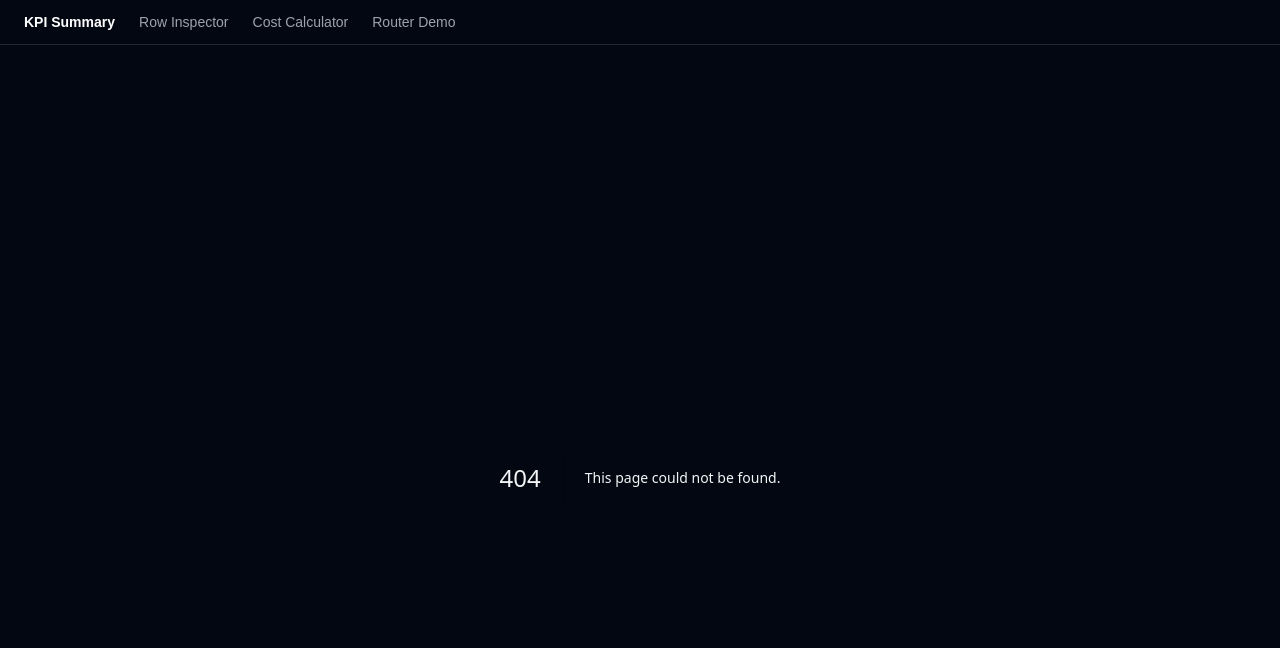
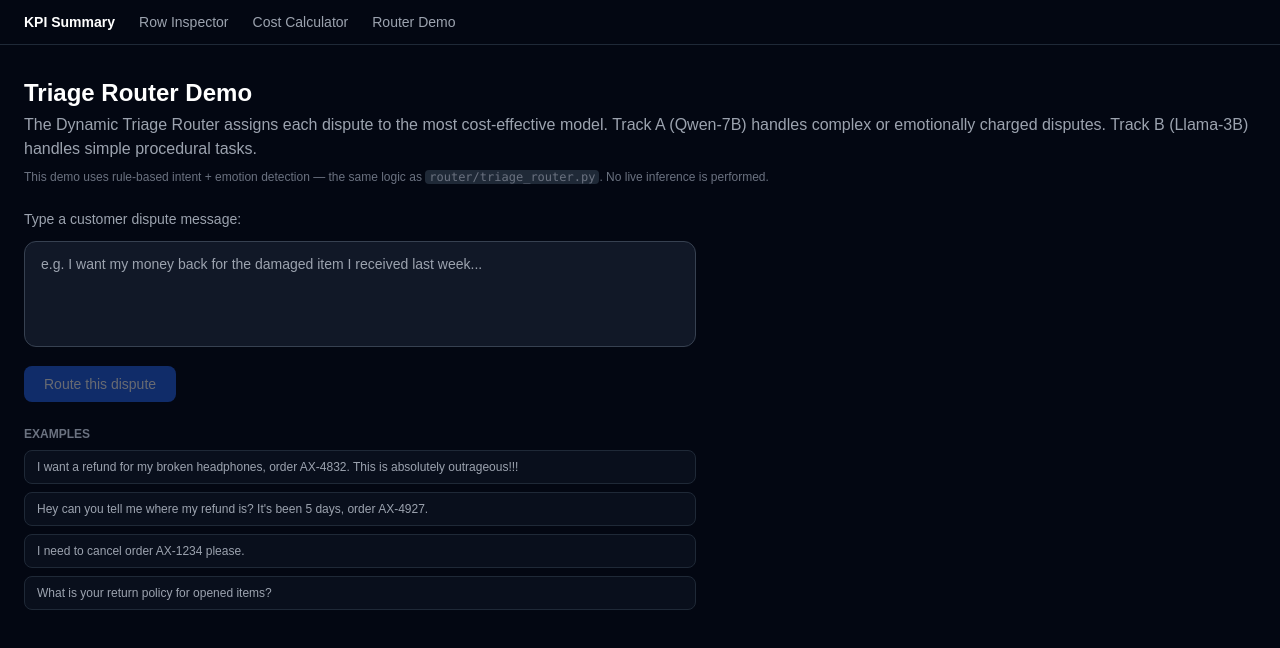
Before and after one commit to ysranis/ecommerce-return-gatekeeper, a Next.js app in the folder dashboard/: page /router in a window 1280 px wide. Before the commit this address had no page. Shown: the top 648 px of the page. Built offline with nearby package versions, Linux system fonts and the light colour scheme.

Commit message:
feat: add triage router demo page with real-time routing decisions

```diff
--- /dev/null
+++ b/dashboard/src/app/router/page.tsx
@@ -0,0 +1,22 @@
+import TriageRouterDemo from "@/components/TriageRouterDemo";
+
+export default function RouterPage() {
+  return (
+    <div className="space-y-6">
+      <div>
+        <h1 className="text-2xl font-bold text-white">Triage Router Demo</h1>
+        <p className="text-gray-400 mt-1">
+          The Dynamic Triage Router assigns each dispute to the most cost-effective model.
+          Track A (Qwen-7B) handles complex or emotionally charged disputes.
+          Track B (Llama-3B) handles simple procedural tasks.
+        </p>
+        <p className="text-xs text-gray-500 mt-2">
+          This demo uses rule-based intent + emotion detection — the same logic as{" "}
+          <code className="bg-gray-800 px-1 rounded">router/triage_router.py</code>.
+          No live inference is performed.
+        </p>
+      </div>
+      <TriageRouterDemo />
+    </div>
+  );
+}
--- /dev/null
+++ b/dashboard/src/components/TriageRouterDemo.tsx
@@ -0,0 +1,79 @@
+"use client";
+import { useState } from "react";
+import { routeDispute, type RouteResult } from "@/lib/router";
+
+const EXAMPLES = [
+  "I want a refund for my broken headphones, order AX-4832. This is absolutely outrageous!!!",
+  "Hey can you tell me where my refund is? It's been 5 days, order AX-4927.",
+  "I need to cancel order AX-1234 please.",
+  "What is your return policy for opened items?",
+];
+
+export default function TriageRouterDemo() {
+  const [message, setMessage] = useState("");
+  const [result, setResult] = useState<RouteResult | null>(null);
+
+  function handleRoute() {
+    if (!message.trim()) return;
+    setResult(routeDispute(message));
+  }
+
+  return (
+    <div className="space-y-6 max-w-2xl">
+      <div className="space-y-3">
+        <label className="block text-sm text-gray-400">Type a customer dispute message:</label>
+        <textarea
+          value={message}
+          onChange={(e) => setMessage(e.target.value)}
+          rows={4}
+          className="w-full bg-gray-900 border border-gray-700 rounded-xl px-4 py-3 text-gray-100 text-sm focus:outline-none focus:border-blue-500 resize-none"
+          placeholder="e.g. I want my money back for the damaged item I received last week..."
+        />
+        <button
+          onClick={handleRoute}
+          disabled={!message.trim()}
+          className="px-5 py-2 bg-blue-600 hover:bg-blue-500 disabled:opacity-40 disabled:cursor-not-allowed rounded-lg text-sm font-medium text-white transition-colors"
+        >
+          Route this dispute
+        </button>
+      </div>
+
+      <div className="space-y-2">
+        <div className="text-xs text-gray-500 font-semibold">EXAMPLES</div>
+        <div className="space-y-2">
+          {EXAMPLES.map((ex) => (
+            <button
+              key={ex}
+              onClick={() => { setMessage(ex); setResult(null); }}
+              className="block w-full text-left text-xs text-gray-400 hover:text-gray-200 bg-gray-900/50 border border-gray-800 rounded-lg px-3 py-2 transition-colors"
+            >
+              {ex}
+            </button>
+          ))}
+        </div>
+      </div>
+
+      {result && (
+        <div className={`border rounded-xl p-5 space-y-3 ${
+          result.track === "track_a"
+            ? "bg-blue-950/40 border-blue-700"
+            : "bg-green-950/40 border-green-700"
+        }`}>
+          <div className="flex items-center gap-3">
+            <span className={`text-lg font-bold ${result.track === "track_a" ? "text-blue-300" : "text-green-300"}`}>
+              {result.track === "track_a" ? "Track A" : "Track B"}
+            </span>
+            <span className="text-gray-300 text-sm">{result.model}</span>
+          </div>
+          <div className="text-sm text-gray-400">{result.reason}</div>
+          <div className="flex flex-wrap gap-2 text-xs">
+            <span className="bg-gray-800 text-gray-300 rounded px-2 py-1">intent: {result.intent}</span>
+            {result.emotions.map((e) => (
+              <span key={e} className="bg-red-900/50 text-red-300 rounded px-2 py-1">{e}</span>
+            ))}
+          </div>
+        </div>
+      )}
+    </div>
+  );
+}
```
